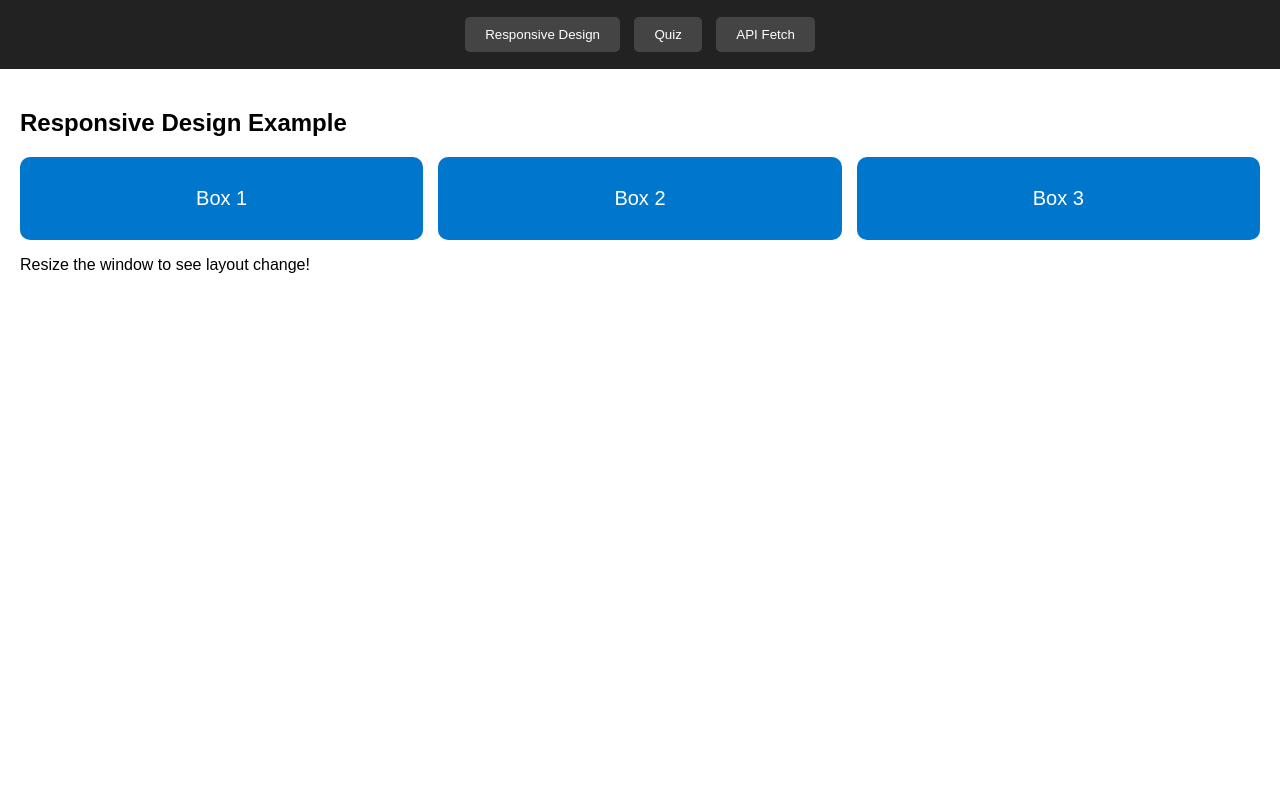
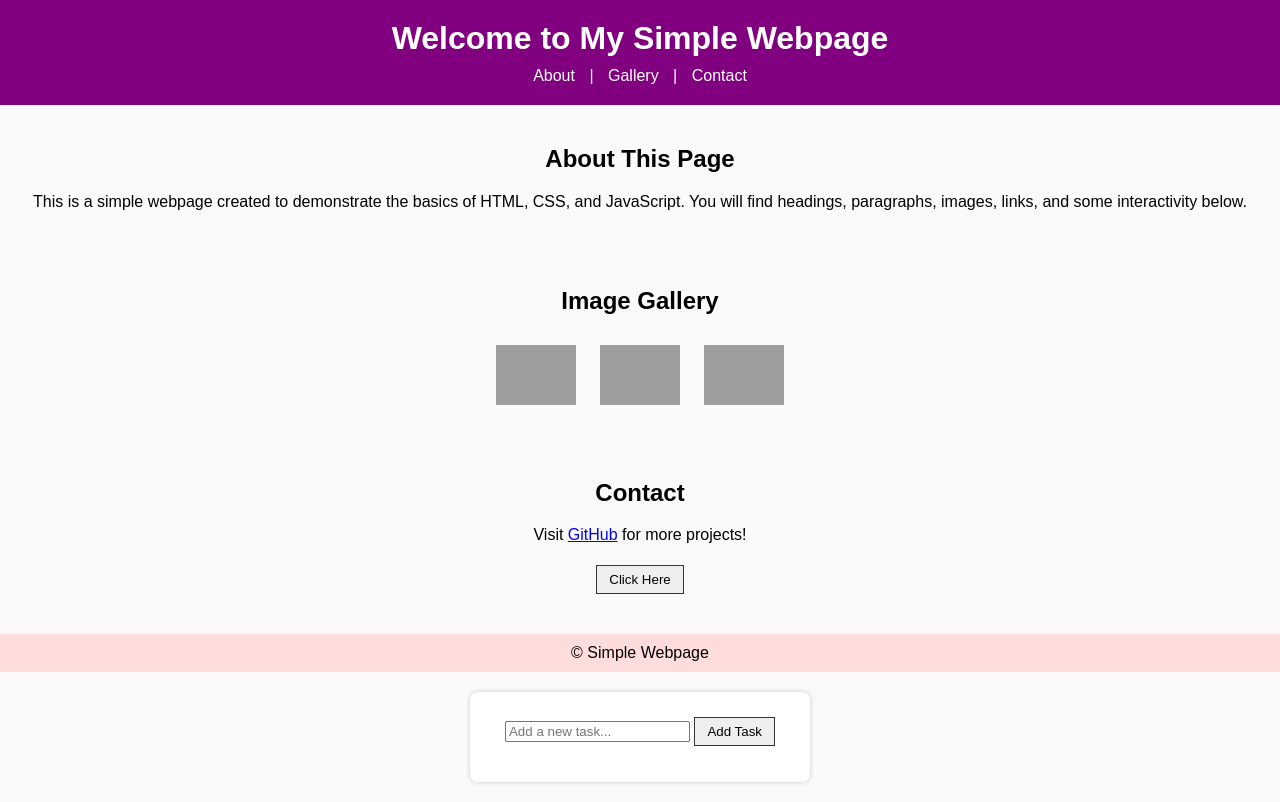
Before and after one commit to kalalisiddeshwari/INTERNSHIP-TASKS, a plain HTML site: page index.html in a window 1280 px wide. Drawn offline with Linux system fonts and the light colour scheme; grey boxes are pictures that could not be loaded.

Commit message:
Add files via upload

```diff
--- a/index.html
+++ b/index.html
@@ -3,138 +3,172 @@
 <head>
   <meta charset="UTF-8">
   <meta name="viewport" content="width=device-width, initial-scale=1.0">
-  <title>CSS & JS Advanced Tasks</title>
+  <title>Simple Webpage</title>
   <style>
-    body { font-family: Arial, sans-serif; margin: 0; padding: 0; }
-    nav { background: #222; padding: 12px; text-align: center; }
-    nav button {
-      background: #444; color: white; border: none;
-      padding: 10px 20px; margin: 5px; cursor: pointer;
-      border-radius: 5px;
-    }
-    nav button:hover { background: #666; }
-
-    section { display: none; padding: 20px; }
-    section.active { display: block; }
-
-    /* Responsive Design */
-    .container { display: grid; grid-template-columns: repeat(3, 1fr); gap: 15px; }
-    .box {
-      background: #0077cc; color: white; padding: 30px;
-      border-radius: 10px; text-align: center;
-      font-size: 20px;
-    }
-    @media (max-width: 768px) {
-      .container { grid-template-columns: repeat(2, 1fr); }
-    }
-    @media (max-width: 480px) {
-      .container { grid-template-columns: 1fr; }
+    body {
+      font-family: Arial, sans-serif;
+      margin: 0;
+      padding: 0;
+      background: #fafafa;
+      text-align: center;
     }
 
-    /* Quiz */
-    .quiz-container {
-      max-width: 500px; margin: auto; text-align: center;
-      border: 1px solid #ddd; padding: 20px; border-radius: 8px;
+    /* Header */
+    header {
+      background: purple;
+      color: white;
+      padding: 20px;
     }
-    .quiz-container button {
-      display: block; margin: 10px auto; padding: 10px;
-      width: 100%; border: none; background: #28a745;
-      color: white; border-radius: 5px; cursor: pointer;
+
+    header h1 {
+      margin: 0;
     }
-    .quiz-container button:hover { background: #218838; }
 
-    /* API Section */
-    .joke-box {
-      text-align: center; max-width: 600px; margin: auto;
+    nav {
+      margin-top: 10px;
     }
-    .joke-box button {
-      background: #ff6600; border: none; padding: 10px 20px;
-      color: white; border-radius: 5px; cursor: pointer;
+
+    nav a {
+      color: white;
+      text-decoration: none;
+      margin: 0 10px;
     }
-    .joke-box button:hover { background: #e65c00; }
+    nav a:hover {
+      text-decoration: underline;
+    }
+
+    /* Sections */
+    section {
+      padding: 20px;
+    }
+
+    /* Gallery */
+    .gallery img {
+      width: 80px;
+      margin: 10px;
+    }
+
+    /* Contact */
+    .contact a {
+      color: blue;
+    }
+
+    button {
+      margin-top: 5px;
+      padding: 6px 12px;
+      border: 1px solid #333;
+      cursor: pointer;
+    }
+
+    /* Footer */
+    footer {
+      background: #fdd;
+      padding: 10px;
+      margin-top: 20px;
+    }
+
+    /* To-Do List */
+    #todo-container {
+      background: #fff;
+      padding: 20px;
+      width: 300px;
+      margin: 20px auto;
+      border-radius: 8px;
+      box-shadow: 0 0 5px rgba(0,0,0,0.2);
+    }
+
+    #taskList {
+      list-style: none;
+      padding: 0;
+    }
+
+    #taskList li {
+      background: #eee;
+      margin: 5px 0;
+      padding: 8px;
+      display: flex;
+      justify-content: space-between;
+      border-radius: 4px;
+    }
+
+    .delete-btn {
+      background: red;
+      color: white;
+      border: none;
+      padding: 4px 8px;
+      cursor: pointer;
+      border-radius: 4px;
+    }
   </style>
 </head>
 <body>
 
-  <nav>
-    <button onclick="showSection('responsive')">Responsive Design</button>
-    <button onclick="showSection('quiz')">Quiz</button>
-    <button onclick="showSection('api')">API Fetch</button>
-  </nav>
+  <!-- Header -->
+  <header>
+    <h1>Welcome to My Simple Webpage</h1>
+    <nav>
+      <a href="#about">About</a> |
+      <a href="#gallery">Gallery</a> |
+      <a href="#contact">Contact</a>
+    </nav>
+  </header>
 
-  <!-- Responsive Section -->
-  <section id="responsive" class="active">
-    <h2>Responsive Design Example</h2>
-    <div class="container">
-      <div class="box">Box 1</div>
-      <div class="box">Box 2</div>
-      <div class="box">Box 3</div>
-    </div>
-    <p>Resize the window to see layout change!</p>
+  <!-- About -->
+  <section id="about">
+    <h2>About This Page</h2>
+    <p>This is a simple webpage created to demonstrate the basics of HTML, CSS, and JavaScript.
+       You will find headings, paragraphs, images, links, and some interactivity below.</p>
   </section>
 
-  <!-- Quiz Section -->
-  <section id="quiz">
-    <div class="quiz-container">
-      <h2>Simple Quiz</h2>
-      <p id="question"></p>
-      <div id="answers"></div>
-    </div>
+  <!-- Gallery -->
+  <section id="gallery" class="gallery">
+    <h2>Image Gallery</h2>
+    <img src="https://upload.wikimedia.org/wikipedia/commons/6/61/HTML5_logo_and_wordmark.svg" alt="HTML Logo">
+    <img src="https://upload.wikimedia.org/wikipedia/commons/d/d5/CSS3_logo_and_wordmark.svg" alt="CSS Logo">
+    <img src="https://upload.wikimedia.org/wikipedia/commons/6/6a/JavaScript-logo.png" alt="JS Logo">
   </section>
 
-  <!-- API Section -->
-  <section id="api">
-    <div class="joke-box">
-      <h2>Random Joke Generator 😂</h2>
-      <p id="joke">Click the button to load a joke!</p>
-      <button onclick="getJoke()">Get Joke</button>
-    </div>
+  <!-- Contact -->
+  <section id="contact" class="contact">
+    <h2>Contact</h2>
+    <p>Visit <a href="https://github.com/" target="_blank">GitHub</a> for more projects!</p>
+    <button onclick="alert('Thanks for visiting!')">Click Here</button>
   </section>
 
+  <!-- Footer -->
+  <footer>
+    © Simple Webpage
+  </footer>
+
+  <!-- To-Do List -->
+  <div id="todo-container">
+    <input type="text" id="taskInput" placeholder="Add a new task...">
+    <button id="addBtn">Add Task</button>
+    <ul id="taskList"></ul>
+  </div>
+
+  <!-- JavaScript -->
   <script>
-    // Section switch
-    function showSection(id) {
-      document.querySelectorAll("section").forEach(sec => sec.classList.remove("active"));
-      document.getElementById(id).classList.add("active");
-    }
+    // To-Do List functionality
+    document.getElementById("addBtn").onclick = function() {
+      let task = document.getElementById("taskInput").value.trim();
+      if(task !== "") {
+        let li = document.createElement("li");
+        li.textContent = task;
 
-    // Quiz
-    const quizData = [
-      { question: "Which language runs in a web browser?", answers: ["Python", "C++", "JavaScript"], correct: "JavaScript" },
-      { question: "What does CSS stand for?", answers: ["Cascading Style Sheets", "Colorful Style System", "Computer Style Syntax"], correct: "Cascading Style Sheets" },
-      { question: "What year was JavaScript created?", answers: ["1995", "2000", "1989"], correct: "1995" }
-    ];
-    let current = 0, score = 0;
-    const qElement = document.getElementById("question");
-    const aContainer = document.getElementById("answers");
+        let delBtn = document.createElement("button");
+        delBtn.textContent = "Delete";
+        delBtn.className = "delete-btn";
+        delBtn.onclick = function() {
+          li.remove();
+        };
 
-    function loadQuiz() {
-      if (current < quizData.length) {
-        qElement.textContent = quizData[current].question;
-        aContainer.innerHTML = "";
-        quizData[current].answers.forEach(ans => {
-          const btn = document.createElement("button");
-          btn.textContent = ans;
-          btn.onclick = () => {
-            if (ans === quizData[current].correct) score++;
-            current++;
-            loadQuiz();
-          };
-          aContainer.appendChild(btn);
-        });
-      } else {
-        qElement.textContent = `Quiz Over! Your Score: ${score}/${quizData.length}`;
-        aContainer.innerHTML = "";
+        li.appendChild(delBtn);
+        document.getElementById("taskList").appendChild(li);
+        document.getElementById("taskInput").value = "";
       }
-    }
-    loadQuiz();
+    };
+  </script>
 
-    // API Fetch Joke
-    async function getJoke() {
-      let res = await fetch("https://official-joke-api.appspot.com/random_joke");
-      let data = await res.json();
-      document.getElementById("joke").textContent = `${data.setup} - ${data.punchline}`;
-    }
-  </script>
 </body>
 </html>
```
